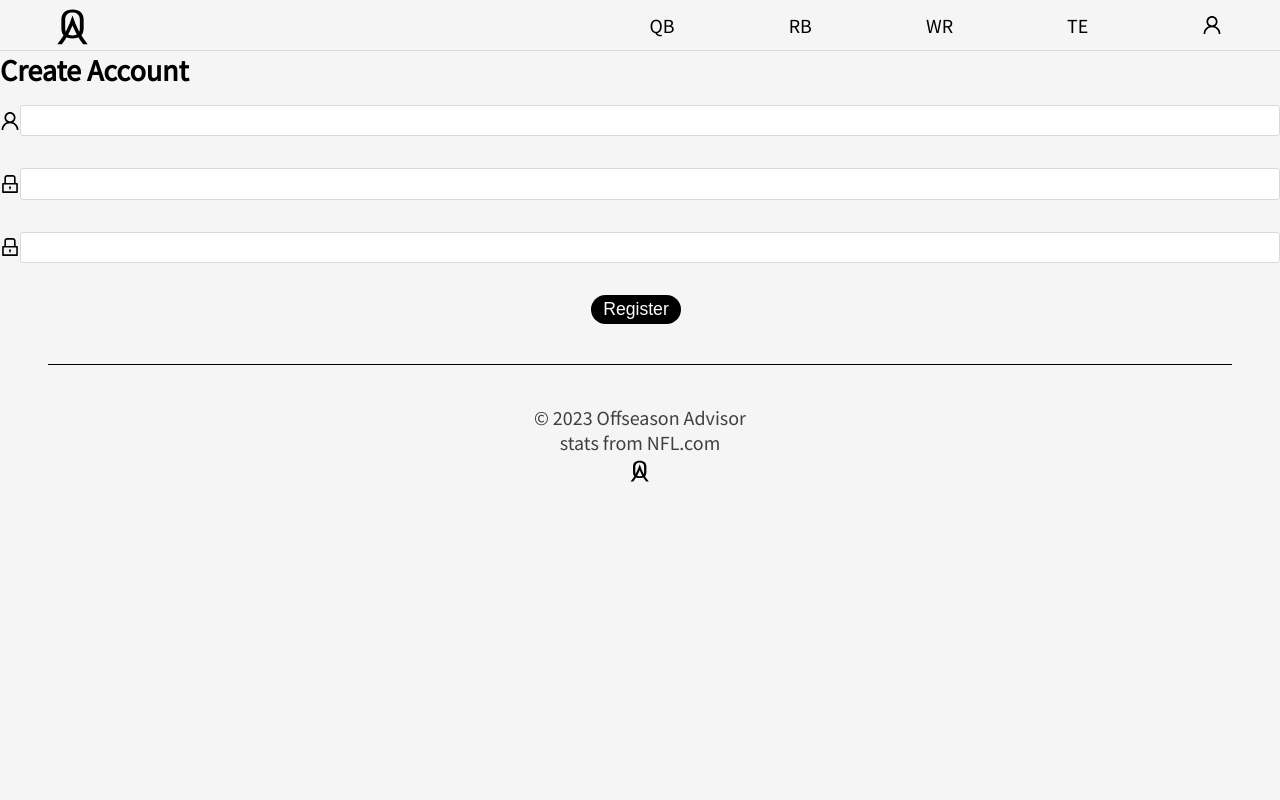
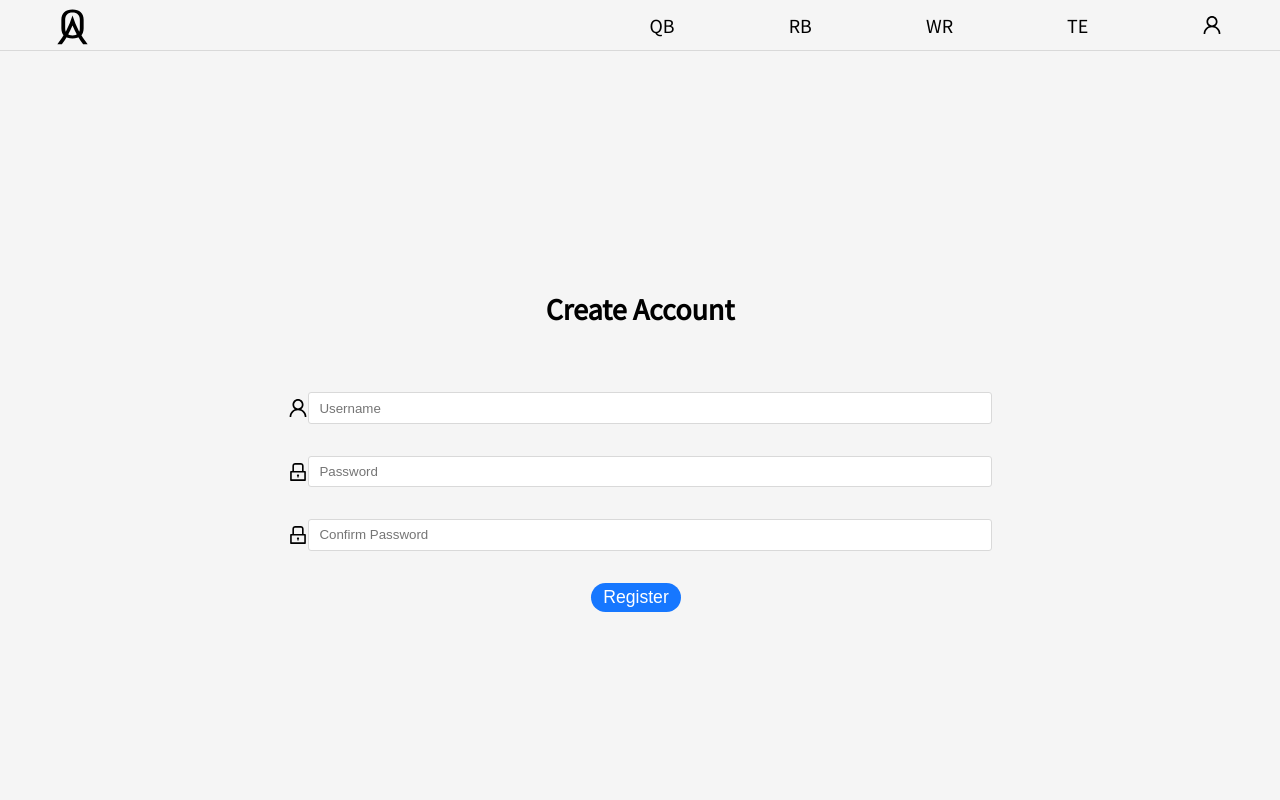
Before and after one commit to duncanmatt/fantasy-football, a Next.js app: page /Register in a window 1280 px wide. Shown: the top 800 px of the page. Built offline with nearby package versions, Linux system fonts and the light colour scheme.

Commit message:
form styling

```diff
--- a/src/pages/Register.jsx
+++ b/src/pages/Register.jsx
@@ -66,11 +66,12 @@ const Register = () => {
 
 	return (
 		<Layout>
-			<h2>Create Account</h2>
+			<div className={styles.wrapper}>
 				<form
 					name='register'
 					className={styles.form}
 					onSubmit={onSubmit}>
+					<h2 className={styles.formTitle}>Create Account</h2>
 					<div className={styles.item}>
 						<label htmlFor='username'>
 							<UserOutlined />
@@ -81,6 +82,7 @@ const Register = () => {
 							required
 							maxLength='30'
 							name='username'
+							placeholder='Username'
 							value={username || []}
 							onChange={onChange}
 						/>
@@ -95,6 +97,7 @@ const Register = () => {
 							required
 							maxLength='40'
 							name='password'
+							placeholder='Password'
 							value={password || []}
 							onChange={onChange}
 						/>
@@ -109,6 +112,7 @@ const Register = () => {
 							required
 							maxLength='60'
 							name='password2'
+							placeholder='Confirm Password'
 							value={password2 || []}
 							onChange={onChange}
 						/>
@@ -121,6 +125,7 @@ const Register = () => {
 						</button>
 					</div>
 				</form>
+			</div>
 		</Layout>
 	);
 };
--- a/src/styles/Form.module.css
+++ b/src/styles/Form.module.css
@@ -1,4 +1,17 @@
+.wrapper {
+	height: 100dvh;
+	display: flex;
+	padding-inline: 1rem;
+}
+
+.formTitle {
+	text-align: center;
+	padding-block-end: 3rem;
+}
+
 .form {
+	flex-basis: 100%;
+	align-self: center;
 	padding: 0;
 }
 
@@ -27,7 +40,7 @@
 
 .btn {
 	padding: 0.25rem 0.75rem;
-	background-color: #000;
+	background-color: #1677ff;
 	border-radius: 1.71875rem;
 	color: #fff;
 	border: none;
@@ -46,3 +59,11 @@
 .icon {
 	margin-right: 0.5rem;
 }
+
+@media (min-width: 800px) {
+	.wrapper {
+		padding-inline: 3rem;
+		max-width: 800px;
+		margin-inline: auto;
+	}
+}
--- a/src/styles/Home.module.css
+++ b/src/styles/Home.module.css
@@ -163,8 +163,8 @@
 }
 
 .sleeperPos {
-	font-family: 'Ramabhadra', sans-serif;
-	font-weight: 400;
+	/* font-family: 'Ramabhadra', sans-serif; */
+	font-weight: 500;
 	z-index: 0;
 }
 
@@ -196,7 +196,6 @@
 }
 
 .sleeperLink {
-	/* display: flex; */
 	z-index: 10;
 	background-color: #1677ff;
 	flex: 0;
```
Also changed, not shown: src/pages/Login.jsx (+11 -7 lines). Lines whose indentation alone changed are shown as unchanged.
